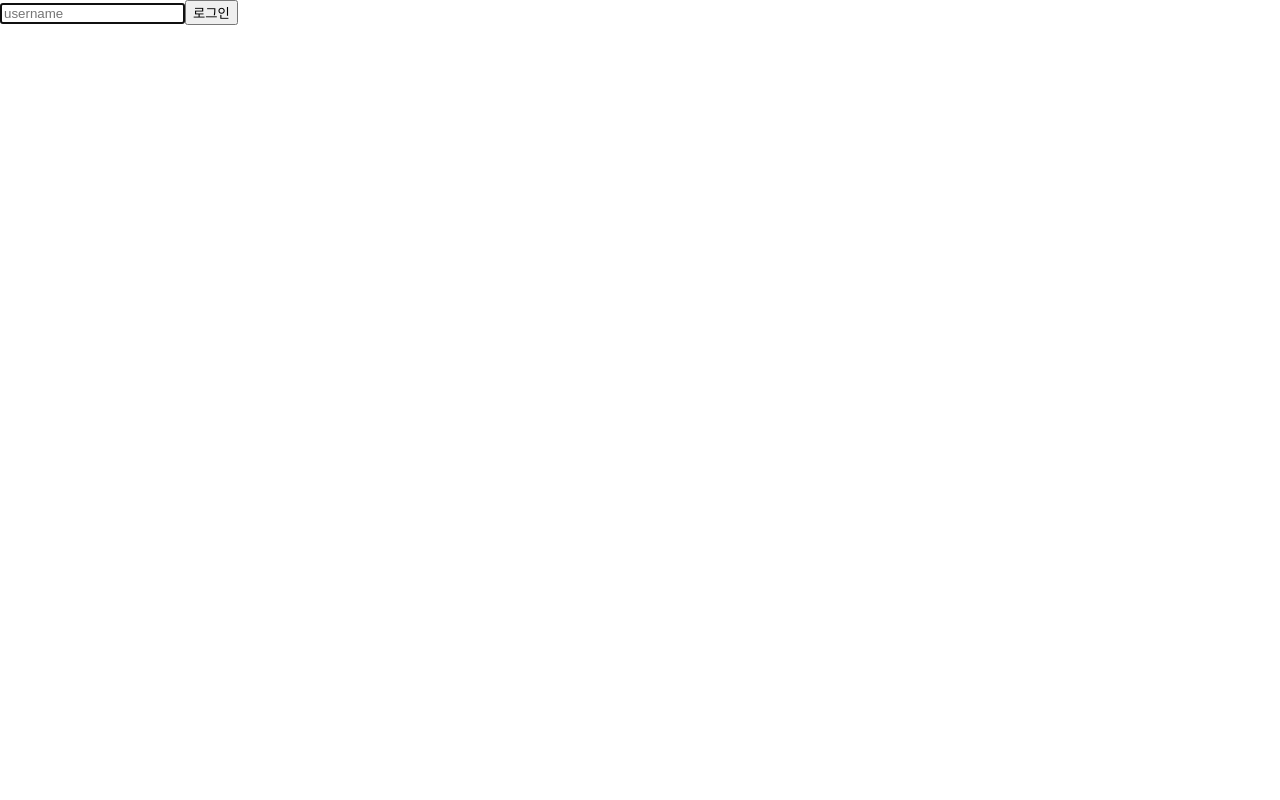
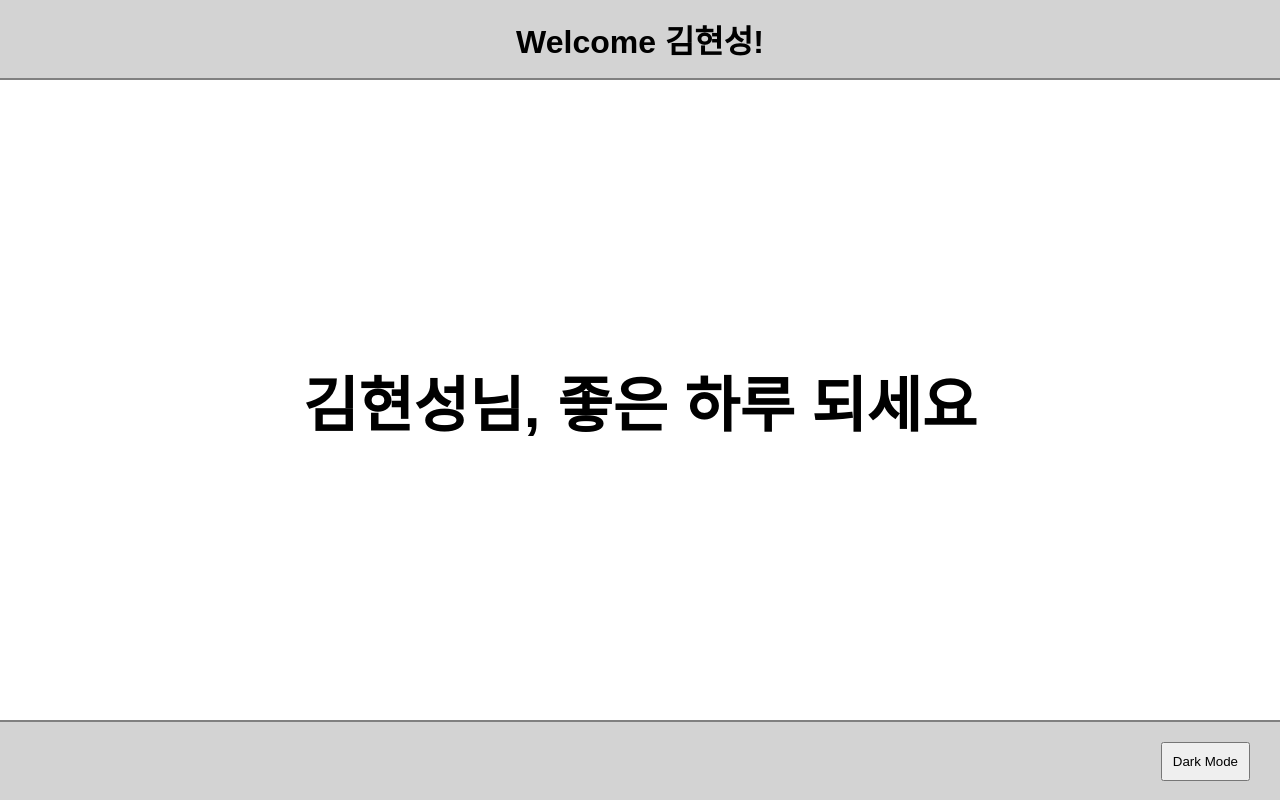
Before and after one commit to kimhsr/react-testing-app, a React (Create React App) app: page / in a window 1280 px wide. Built offline with nearby package versions, Linux system fonts and the light colour scheme.

Commit message:
useContext-1

```diff
--- a/src/App.js
+++ b/src/App.js
@@ -1,24 +1,12 @@
 import "./App.css";
-import React, { useState, useRef, useEffect } from "react";
+import React, { useState } from "react";
+import Page from "./components/Page";
 
 function App() {
-  const inputRef = useRef();
-
-  useEffect(() => {
-    // console.log(inputRef);
-    inputRef.current.focus();
-  }, []);
-
-  const login = () => {
-    alert(`환영합니다 ${inputRef.current.value}`)
-    inputRef.current.focus();
-  }
+  const [isDark, setIsDark] = useState(false)
 
   return (
-    <div>
-      <input ref={inputRef} type="text" placeholder="username" />
-      <button onClick={login}>로그인</button>
-    </div>
+    <Page isDark={isDark} setIsDark={setIsDark}/>
   );
 }
 
--- /dev/null
+++ b/src/components/Content.jsx
@@ -0,0 +1,17 @@
+import React from "react";
+
+const Content = ({ isDark }) => {
+  return (
+    <header
+      className="content"
+      style={{
+        background: isDark ? "black" : "white",
+        color: isDark ? "white" : "black",
+      }}
+    >
+      <h1>김현성님, 좋은 하루 되세요</h1>
+    </header>
+  );
+};
+
+export default Content;
--- /dev/null
+++ b/src/components/Footer.jsx
@@ -0,0 +1,19 @@
+import React from "react";
+
+const Footer = ({ isDark, setIsDark }) => {
+  const toggleTheme = () => {
+    setIsDark(!isDark);
+  };
+  return (
+    <footer
+      className="footer"
+      style={{ backgroundColor: isDark ? "black" : "lightgray" }}
+    >
+      <button className="button" onClick={toggleTheme}>
+        Dark Mode
+      </button>
+    </footer>
+  );
+};
+
+export default Footer;
--- /dev/null
+++ b/src/components/Header.jsx
@@ -0,0 +1,17 @@
+import React from "react";
+
+const Content = ({ isDark }) => {
+  return (
+    <header
+      className="header"
+      style={{
+        background: isDark ? "black" : "lightgray",
+        color: isDark ? "white" : "black",
+      }}
+    >
+      <h1>Welcome 김현성!</h1>
+    </header>
+  );
+};
+
+export default Content;
--- /dev/null
+++ b/src/components/Page.jsx
@@ -0,0 +1,16 @@
+import React from "react";
+import Content from "./Content";
+import Footer from "./Footer";
+import Header from "./Header";
+
+const Page = ({ isDark, setIsDark }) => {
+  return (
+    <div className="page">
+      <Header isDark={isDark} />
+      <Content isDark={isDark} />
+      <Footer isDark={isDark} setIsDark={setIsDark} />
+    </div>
+  );
+};
+
+export default Page;
--- a/src/index.css
+++ b/src/index.css
@@ -1,13 +1,43 @@
-body {
+* {
+  box-sizing: border-box;
   margin: 0;
-  font-family: -apple-system, BlinkMacSystemFont, 'Segoe UI', 'Roboto', 'Oxygen',
-    'Ubuntu', 'Cantarell', 'Fira Sans', 'Droid Sans', 'Helvetica Neue',
-    sans-serif;
-  -webkit-font-smoothing: antialiased;
-  -moz-osx-font-smoothing: grayscale;
+  font-family: sans-serif;
 }
 
-code {
-  font-family: source-code-pro, Menlo, Monaco, Consolas, 'Courier New',
-    monospace;
+.page {
+  width: 100%;
+  height: 100vh;
+  display: flex;
+  flex-direction: column;
 }
+
+.header {
+  width: 100%;
+  height: 80px;
+  border-bottom: 2px solid gray;
+  display: flex;
+  justify-content: center;
+  align-items: center;
+}
+
+.content {
+  flex: 1;
+  display: flex;
+  justify-content: center;
+  align-items: center;
+  font-size: 30px;
+}
+
+.footer {
+  width: 100%;
+  height: 80px;
+  border-top: 2px solid gray;
+  display: flex;
+  justify-content: flex-end;
+  align-items: center;
+}
+
+.button {
+  padding: 10px;
+  margin-right: 30px;
+}
```
